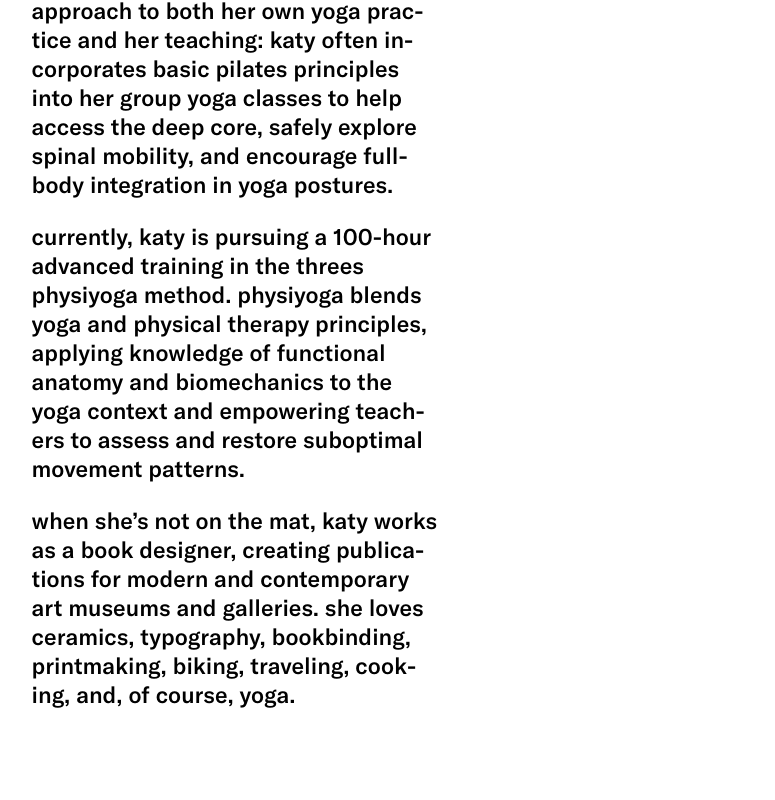
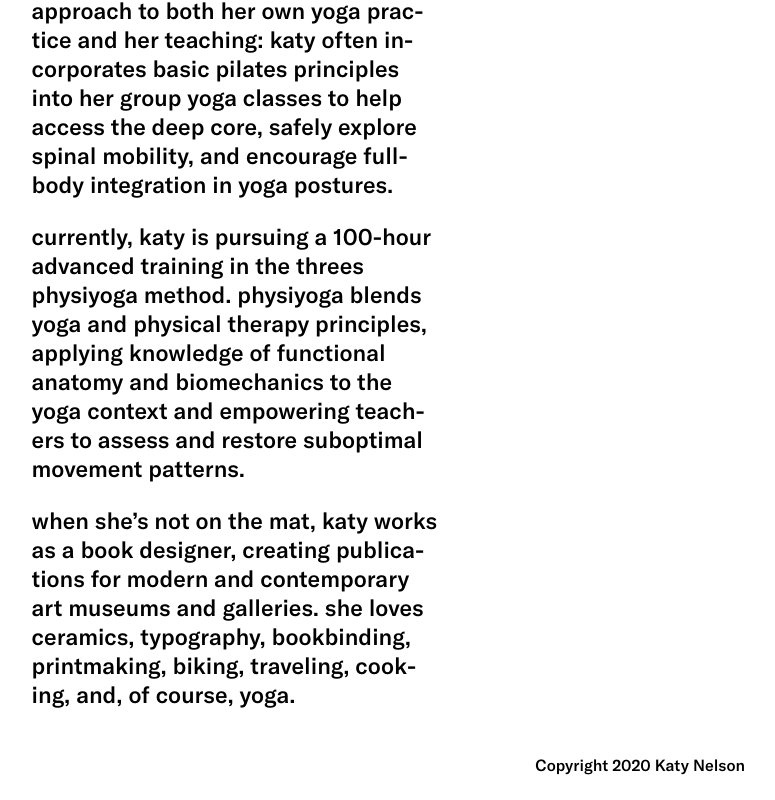
Before and after one commit to nitesh201/katynelsonyoga, a plain HTML site: page about.html in a window 1280 px wide. Shown: the part 1040-1840 px from the top of the page, without its empty margins (502-1277 px from the left). Before the commit the page ends 1787 px from the top, so only its background shows below. Drawn offline with Linux system fonts and the light colour scheme.

Commit message:
added footer

```diff
--- a/about.html
+++ b/about.html
@@ -51,6 +51,9 @@
             <p>biomechanics meets energetics, jules mitchell, yoga maya</p>
         </div>
     </div>
+    <footer>
+        <p>Copyright 2020 Katy Nelson</p>
+    </footer>
     <script type="text/javascript" src="baseScript.js"></script>
 </body>
 
--- a/style.css
+++ b/style.css
@@ -21,6 +21,12 @@ a {
 i {
     font-family: 'GT-America-Standard-Medium-Italic';
     font-style: normal;
+}
+
+footer {
+    margin-right: 25px;
+    margin-bottom: 25px;
+    text-align: right;
 }
 
 .current {
```
Also changed, not shown: classes.html (+3 -0 lines), contact.html (+3 -0 lines), events.html (+3 -0 lines), privates.html (+3 -0 lines), tunes.html (+3 -0 lines).
